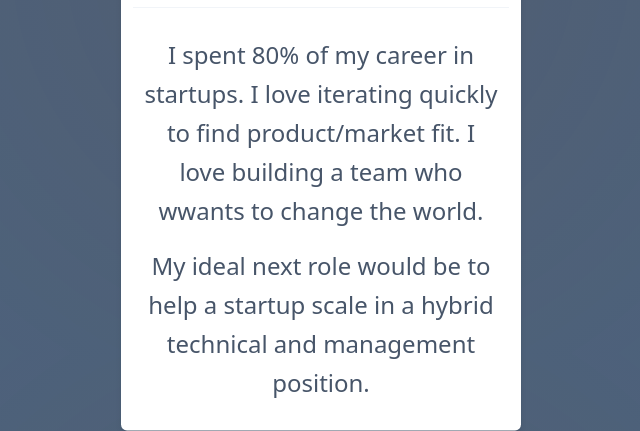
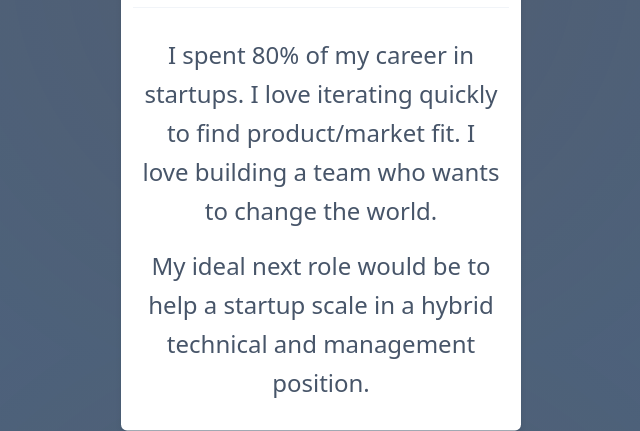
Before and after one commit to garyharan/garyharan.github.io, a plain HTML site: page index.html in a window 1280 px wide. Shown: the part 447-878 px from the top of the page, without its empty margins (319-959 px from the left). Drawn offline with nearby package versions, Linux system fonts and the light colour scheme.

Commit message:
fix typo

```diff
--- a/index.html
+++ b/index.html
@@ -56,7 +56,7 @@ background: radial-gradient(circle, rgba(52,61,77,0.41220238095238093) 0%, rgba(
           <div class="flex flex-wrap">
             <div class="w-full px-4 text-5xl">
               <p class="font-light leading-relaxed text-slate-600 my-8">
-                I spent 80% of my career in startups.  I love iterating quickly to find product/market fit. I love building a team who wwants to change the world.
+                I spent 80% of my career in startups.  I love iterating quickly to find product/market fit. I love building a team who wants to change the world.
               </p>
 
               <p class="font-light leading-relaxed text-slate-600 my-8">
```
